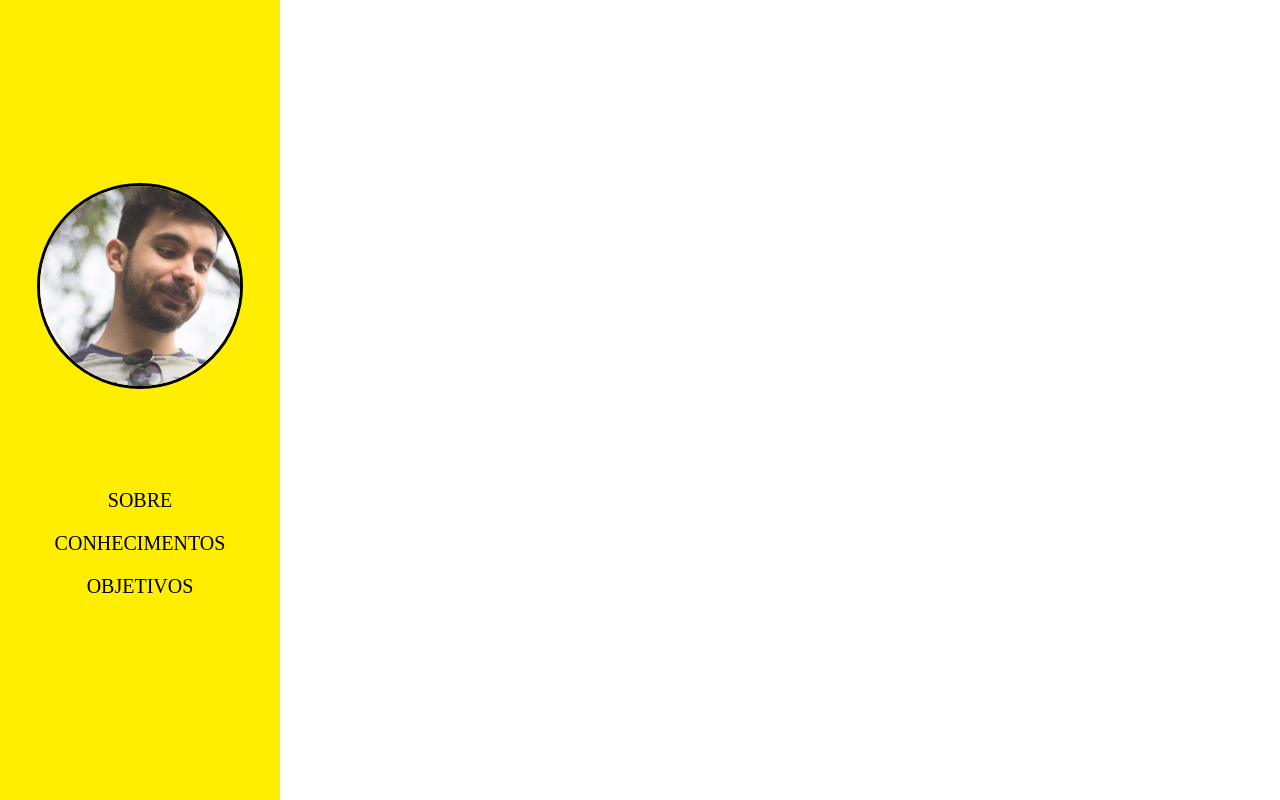
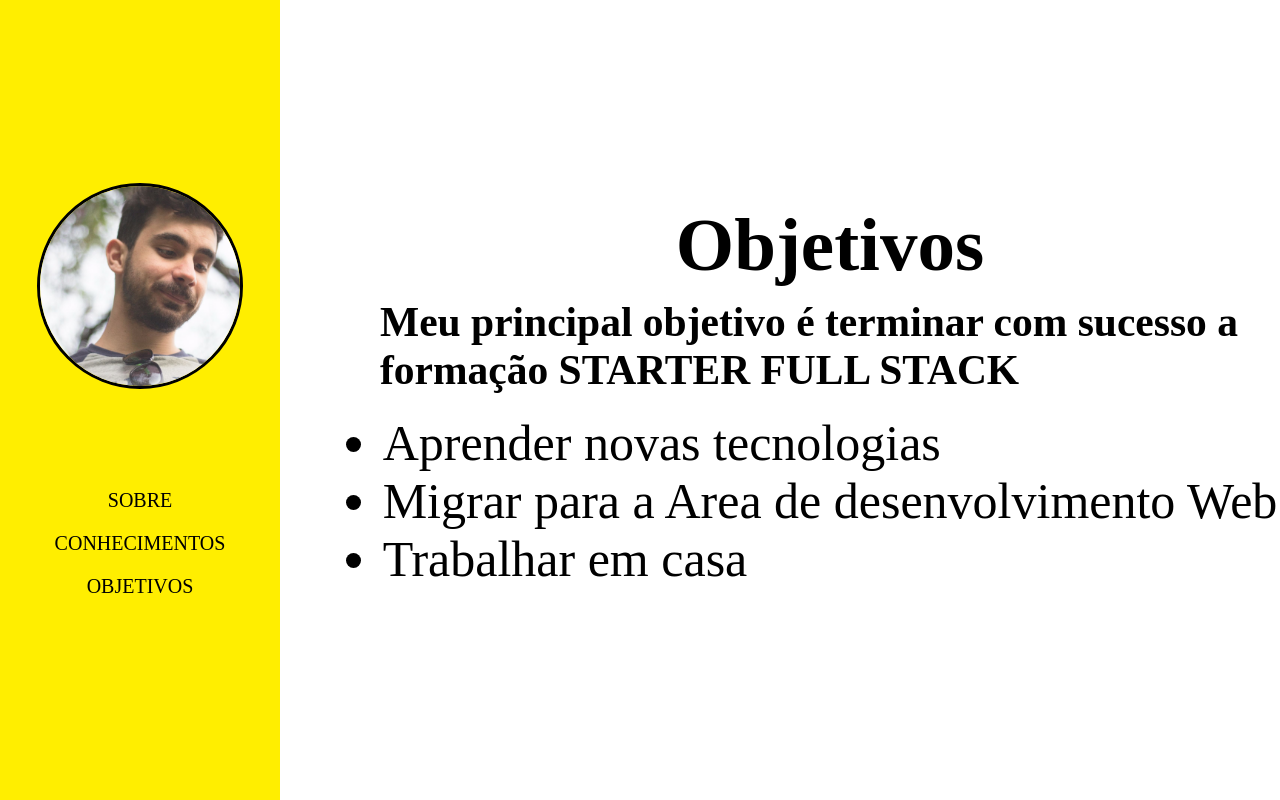
Before and after one commit to AugustoRost/atividade-final1, a plain HTML site: page objetivos.html in a window 1280 px wide. Drawn offline with Linux system fonts and the light colour scheme.

```diff
--- a/objetivos.html
+++ b/objetivos.html
@@ -4,10 +4,11 @@
     <meta charset="UTF-8" />
     <meta name="viewport" content="width=device-width, initial-scale=1.0" />
     <link rel="stylesheet" href="./styles.css" />
-    <title>Objetivos</title>
+    <title>Conhecimentos</title>
   </head>
   <body>
-    <section class="container">
+    <main class="container">
+      <section>
         <nav class="bloco-1">
           <img
             class="foto-perfil"
@@ -27,5 +28,18 @@
           </div>
         </nav>
       </section>
+      <section class="lista-2">
+        <h1>Objetivos</h1>
+        <h5 class="teste">
+          Meu principal objetivo é terminar com sucesso a formação STARTER FULL
+          STACK
+        </h5>
+        <ul class="teste">
+          <li>Aprender novas tecnologias</li>
+          <li>Migrar para a Area de desenvolvimento Web</li>
+          <li>Trabalhar em casa</li>
+        </ul>
+      </section>
+    </main>
   </body>
 </html>
--- a/styles.css
+++ b/styles.css
@@ -71,3 +71,17 @@ text-decoration:underline;
     justify-content: center;
     align-items: center;
 }
+.lista-2 {
+    margin-left: 100px;
+    display: flex;
+    flex-direction: column;
+    font-size: 50px;
+    list-style-type: style;
+    justify-content: center;
+    align-items: center;
+}
+.teste {
+margin-bottom: 10px;
+margin-top: 10px;
+
+}
```
Lines whose indentation alone changed are shown as unchanged.
